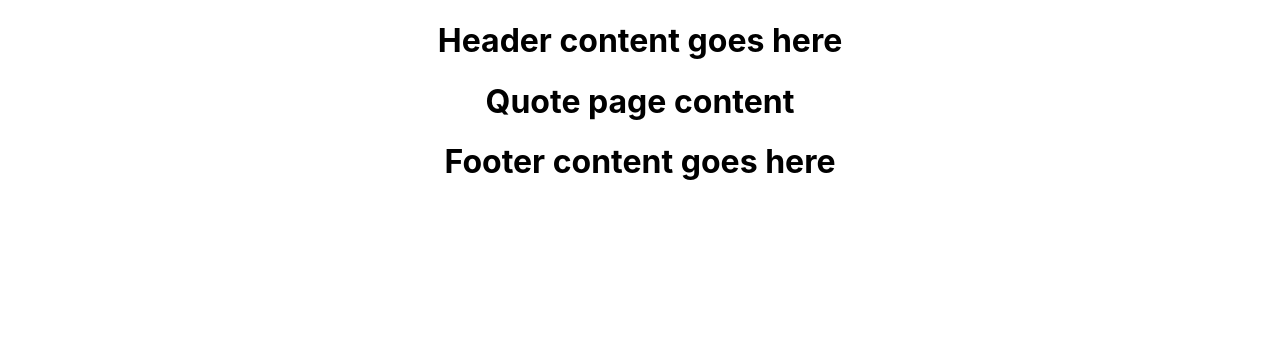
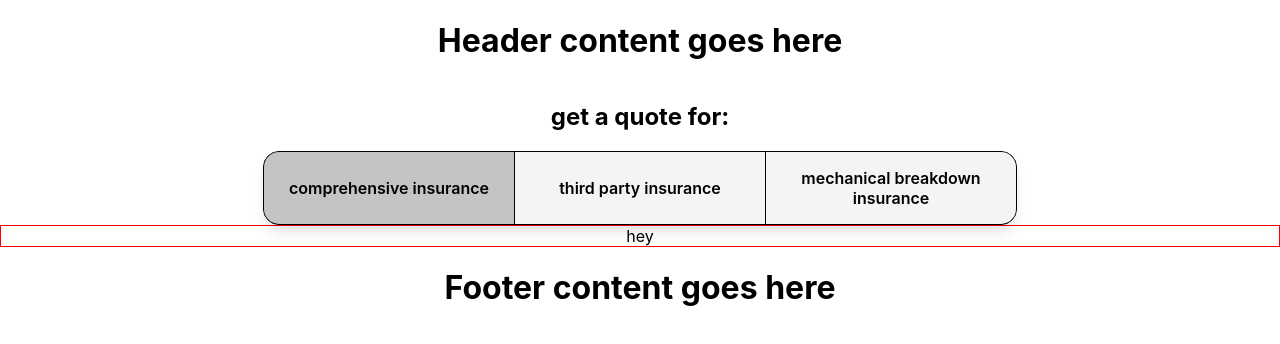
Before and after one commit to CaedanLavender/turners, a React (Create React App) app: page /insurance/get_quote in a window 1280 px wide. Shown: the top 344 px of the page. Built offline with nearby package versions, Linux system fonts and the light colour scheme.

Commit message:
Restructured pages - renamed files

```diff
--- /dev/null
+++ b/src/components/Quote/QuoteForm.js
@@ -0,0 +1,9 @@
+import 'styles/Quote.css'
+
+const QuoteForm = () => {
+	return (
+		"hey"
+	)
+}
+
+export default QuoteForm
--- a/src/pages/Insurance.js
+++ b/src/pages/Insurance.js
@@ -1,28 +1,8 @@
 import React from "react";
-import ToggleGroup from "components/Insurance/ToggleGroup";
-import 'styles/Insurance.css';
-import { useState } from "react";
 
 const Insurance = () => {
-	const insuranceTypes = [
-		'comprehensive insurance',
-		'third party insurance',
-		'mechanical breakdown insurance'
-	]
-	const [insuranceType, setInsuranceType] = useState(insuranceTypes[0]);
-
-	const handleSetInsuranceType = (type) => {setInsuranceType(type)}
-
 	return (
-		<>
-			<section className='insurance__header'>
-				<h1>get a quote for:</h1>
-				<ToggleGroup items={insuranceTypes} activeItem={insuranceType} setActiveItem={handleSetInsuranceType}/>
-			</section>
-			<section className='insurance__body'>
-
-			</section>
-		</>
+		<h1>Insurance page content</h1>
 	);
 }
 
--- a/src/pages/Quote.js
+++ b/src/pages/Quote.js
@@ -1,8 +1,33 @@
 import React from "react";
+import { useState } from "react";
+import 'styles/Quote.css';
+
+// COMPONENT IMPORTS
+import ToggleGroup from "components/ToggleGroup";
+import QuoteForm from 'components/Quote/QuoteForm';
 
 const Quote = () => {
+	const insuranceTypes = [
+		'comprehensive insurance',
+		'third party insurance',
+		'mechanical breakdown insurance'
+	]
+	const [insuranceType, setInsuranceType] = useState(insuranceTypes[0]);
+
+	const handleSetInsuranceType = (type) => {setInsuranceType(type)}
+
 	return (
-		<h1>Quote page content</h1>
+		<>
+			<section className='quote__header'>
+				<h1>get a quote for:</h1>
+				<ToggleGroup items={insuranceTypes} activeItem={insuranceType} setActiveItem={handleSetInsuranceType}/>
+			</section>
+			<section className='quote__body'>
+				<div className='formContainer'>
+					<QuoteForm />
+				</div>
+			</section>
+		</>
 	);
 }
 
--- a/src/styles/Insurance.css
+++ /dev/null
@@ -1,9 +0,0 @@
-* {
-	/* border: 1px solid red; */
-}
-
-.insurance__header {
-	display: flex;
-	flex-direction: column;
-	align-items: center;
-}
--- /dev/null
+++ b/src/styles/Quote.css
@@ -0,0 +1,13 @@
+* {
+	/* border: 1px solid red; */
+}
+
+.quote__header {
+	display: flex;
+	flex-direction: column;
+	align-items: center;
+}
+
+.quote__body {
+	border: 1px solid red;
+}
```
Also changed, not shown: src/components/ToggleGroup.js (renamed from src/components/Insurance/ToggleGroup.js).
